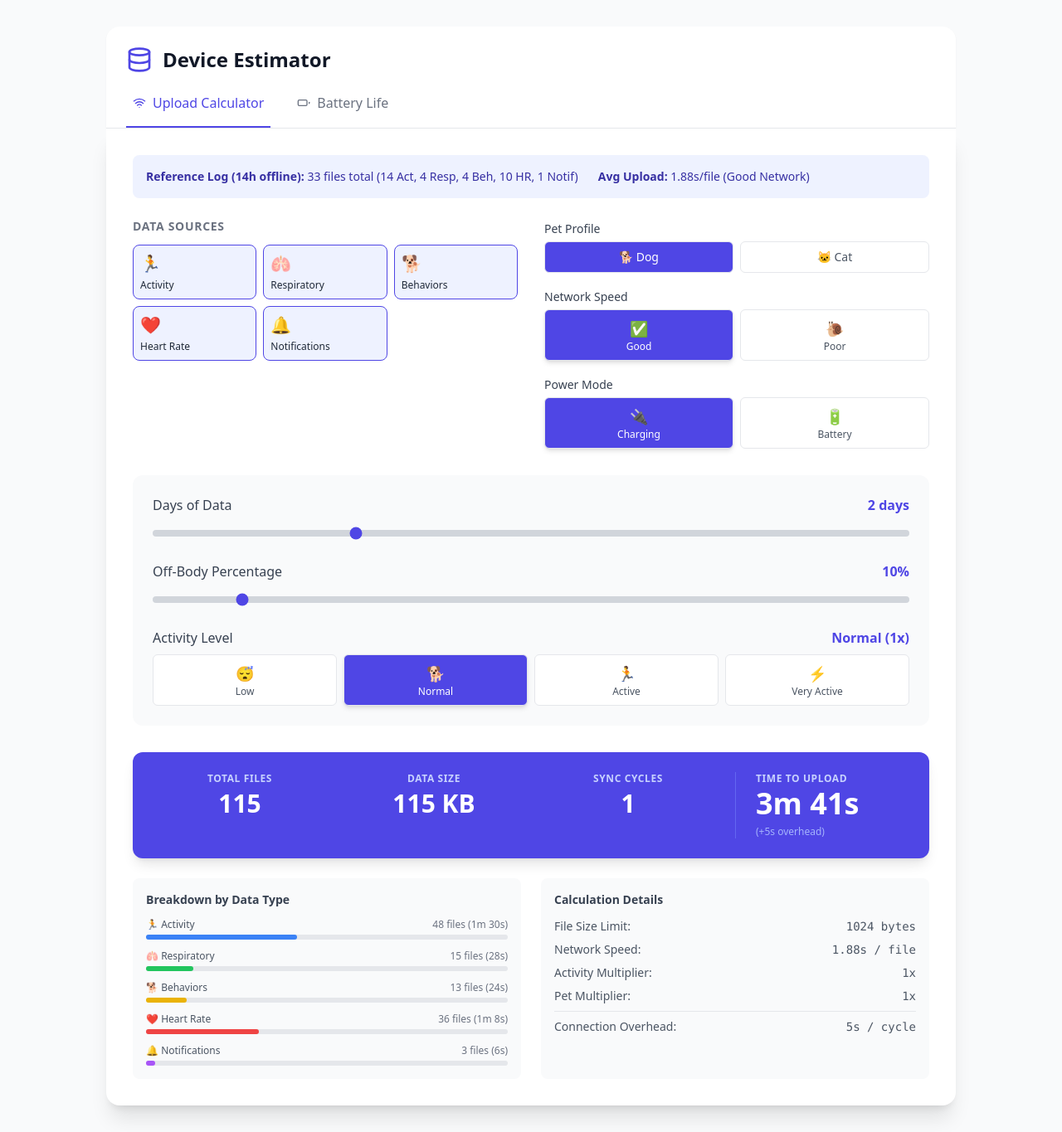
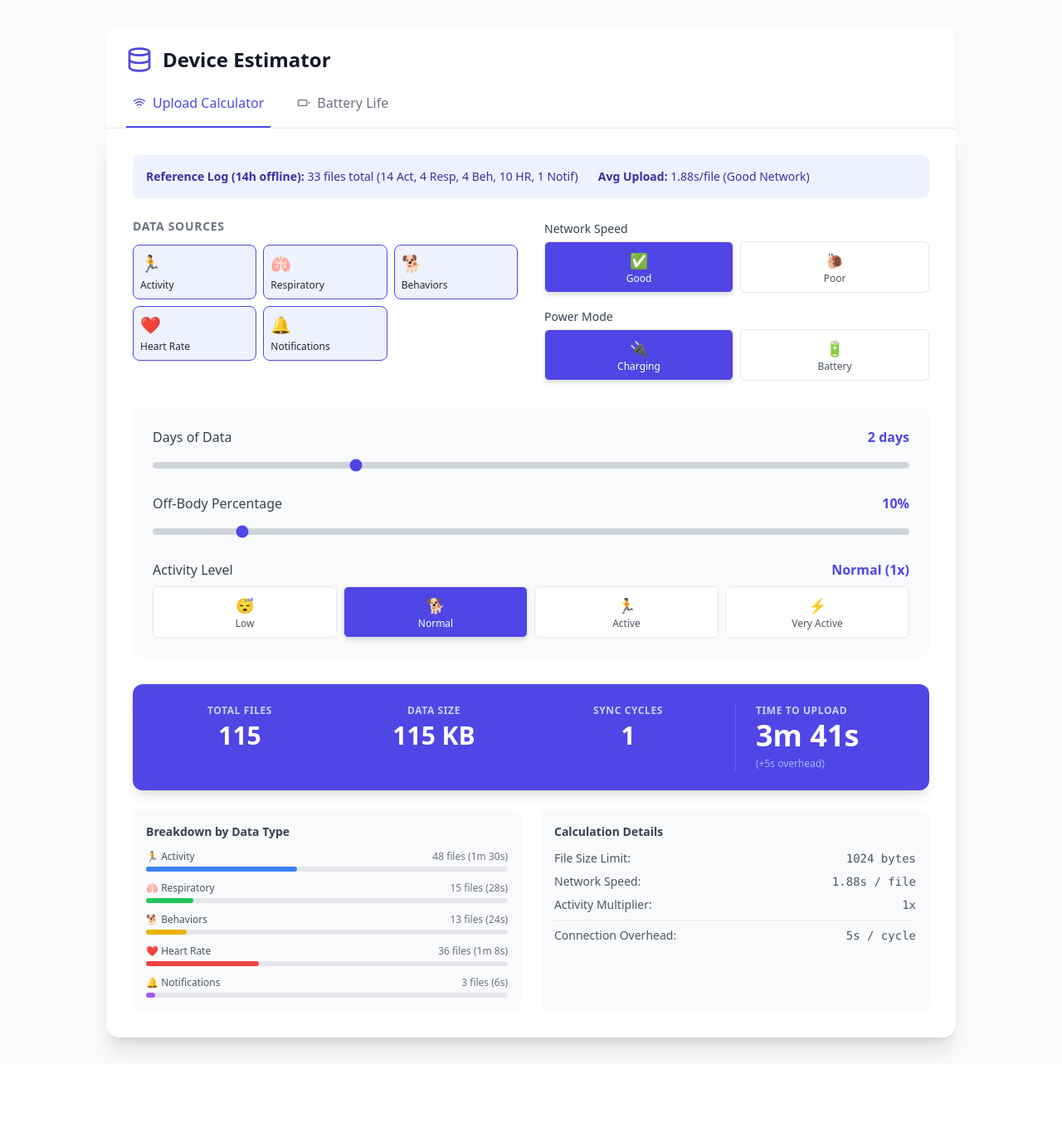
Before and after one commit to pedromarinho94/upload-estimation, a React (Vite) app: page / in a window 1280 px wide. Shown: the whole page at 83% size. After the commit the page ends 1283 px from the top, so only its background shows below. Built offline with nearby package versions, Linux system fonts and the light colour scheme.

Commit message:
Remove CAT

```diff
--- a/src/App.jsx
+++ b/src/App.jsx
@@ -1,5 +1,5 @@
 import React, { useState, useEffect } from 'react';
-import { Clock, Database, Wifi, Calendar, Battery, Zap, Activity, Heart, Dog, Cat, Settings, Edit2 } from 'lucide-react';
+import { Clock, Database, Wifi, Calendar, Battery, Zap, Activity, Heart, Dog, Settings, Edit2 } from 'lucide-react';
 
 export default function App() {
     // File size from Kconfig: DATA_SAVER_MAX_FILE_SIZE = 1024 bytes
@@ -27,11 +27,6 @@ export default function App() {
         veryActive: { label: 'Very Active', multiplier: 1.8, icon: '⚡' }
     };
 
-    const petTypes = {
-        dog: { label: 'Dog', activityMultiplier: 1.0, icon: '🐕' },
-        cat: { label: 'Cat', activityMultiplier: 0.7, icon: '🐱' }
-    };
-
     const powerModes = {
         charging: { label: 'Charging', syncIntervalHours: 0, icon: '🔌', description: 'Continuous sync' },
         battery: { label: 'Battery', syncIntervalHours: 0.25, icon: '🔋', description: '15 min intervals' }
@@ -44,7 +39,7 @@ export default function App() {
     const [days, setDays] = useState(2);
     const [networkLevel, setNetworkLevel] = useState('good');
     const [activityLevel, setActivityLevel] = useState('normal');
-    const [petType, setPetType] = useState('dog');
+    // Removed petType state, defaulting to Dog logic (multiplier 1.0)
     const [powerMode, setPowerMode] = useState('charging');
     const [offBodyPercent, setOffBodyPercent] = useState(10);
     const [enabledDataTypes, setEnabledDataTypes] = useState({
@@ -84,7 +79,7 @@ export default function App() {
     useEffect(() => {
         const hours = days * 24;
         const activityMult = activityLevels[activityLevel].multiplier;
-        const petMult = petTypes[petType].activityMultiplier;
+        // const petMult = petTypes[petType].activityMultiplier; // Removed, always 1.0 for Dog
         const onBodyPercent = (100 - offBodyPercent) / 100;
         const secondsPerFile = networkLevels[networkLevel].secondsPerFile;
 
@@ -97,7 +92,7 @@ export default function App() {
                 return;
             }
             let rate = config.baseRate;
-            if (config.activityScales) rate *= activityMult * petMult;
+            if (config.activityScales) rate *= activityMult; // Removed petMult
             if (config.sleepBoost) rate = rate * 0.67 + (rate * config.sleepBoost) * 0.33;
 
             let files = Math.round(rate * hours * (type === 'activity' ? 1 : onBodyPercent));
@@ -121,7 +116,7 @@ export default function App() {
             syncCycles,
             breakdown
         });
-    }, [days, networkLevel, activityLevel, petType, powerMode, offBodyPercent, enabledDataTypes]);
+    }, [days, networkLevel, activityLevel, powerMode, offBodyPercent, enabledDataTypes]);
 
     // 2. Calculate Battery Life
     useEffect(() => {
@@ -227,19 +222,8 @@ export default function App() {
 
                             {/* Right Column: Key Settings */}
                             <div className="space-y-4">
-                                <div>
-                                    <label className="text-sm font-medium text-gray-700">Pet Profile</label>
-                                    <div className="flex gap-2 mt-1">
-                                        {Object.entries(petTypes).map(([type, config]) => (
-                                            <button
-                                                key={type} onClick={() => setPetType(type)}
-                                                className={`flex-1 p-2 border rounded-md text-sm ${petType === type ? 'bg-indigo-600 text-white' : 'bg-white text-gray-600'}`}
-                                            >
-                                                {config.icon} {config.label}
-                                            </button>
-                                        ))}
-                                    </div>
-                                </div>
+                                {/* Pet Profile Removed */}
+
                                 <div>
                                     <label className="text-sm font-medium text-gray-700">Network Speed</label>
                                     <div className="flex gap-2 mt-1">
@@ -399,10 +383,7 @@ export default function App() {
                                         <span>Activity Multiplier:</span>
                                         <span className="font-mono">{activityLevels[activityLevel].multiplier}x</span>
                                     </li>
-                                    <li className="flex justify-between">
-                                        <span>Pet Multiplier:</span>
-                                        <span className="font-mono">{petTypes[petType].activityMultiplier}x</span>
-                                    </li>
+                                    {/* Removed Pet Multiplier from details */}
                                     <li className="flex justify-between pt-2 border-t border-gray-200">
                                         <span>Connection Overhead:</span>
                                         <span className="font-mono">5s / cycle</span>
```
